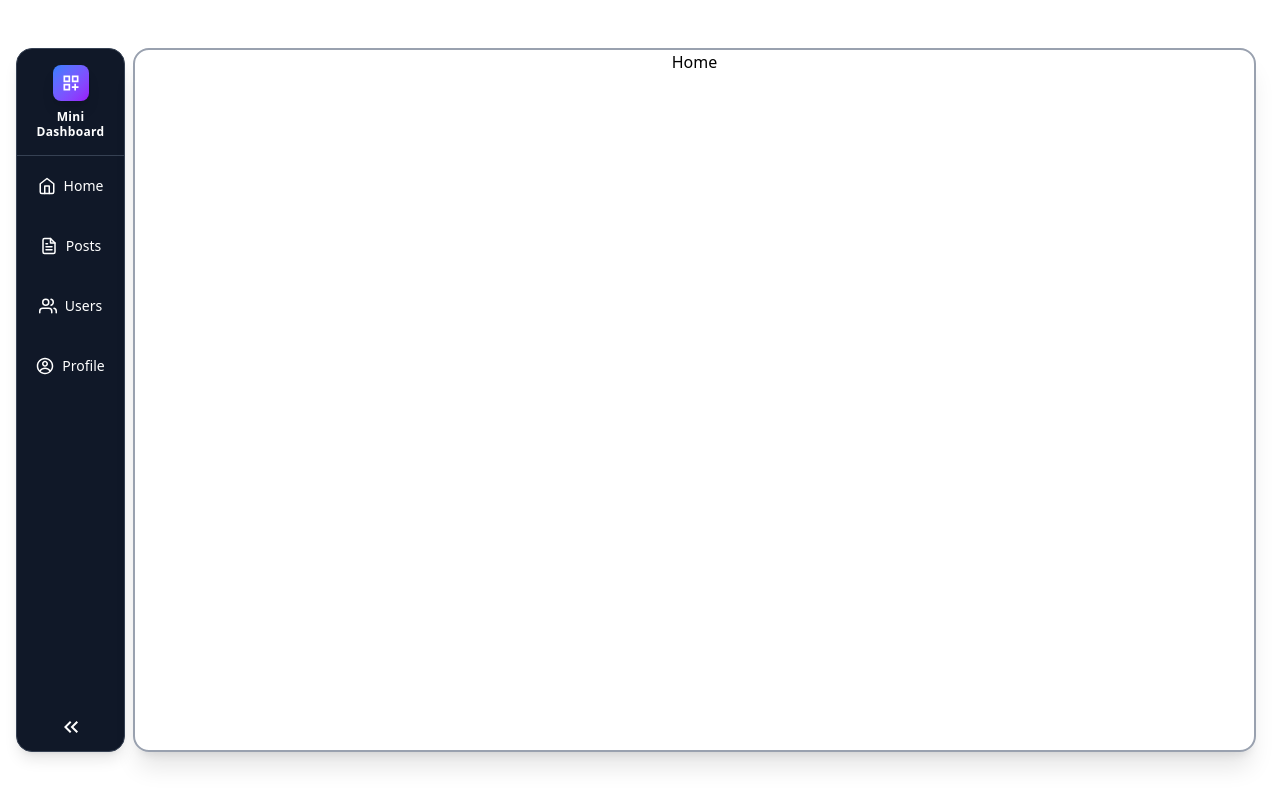
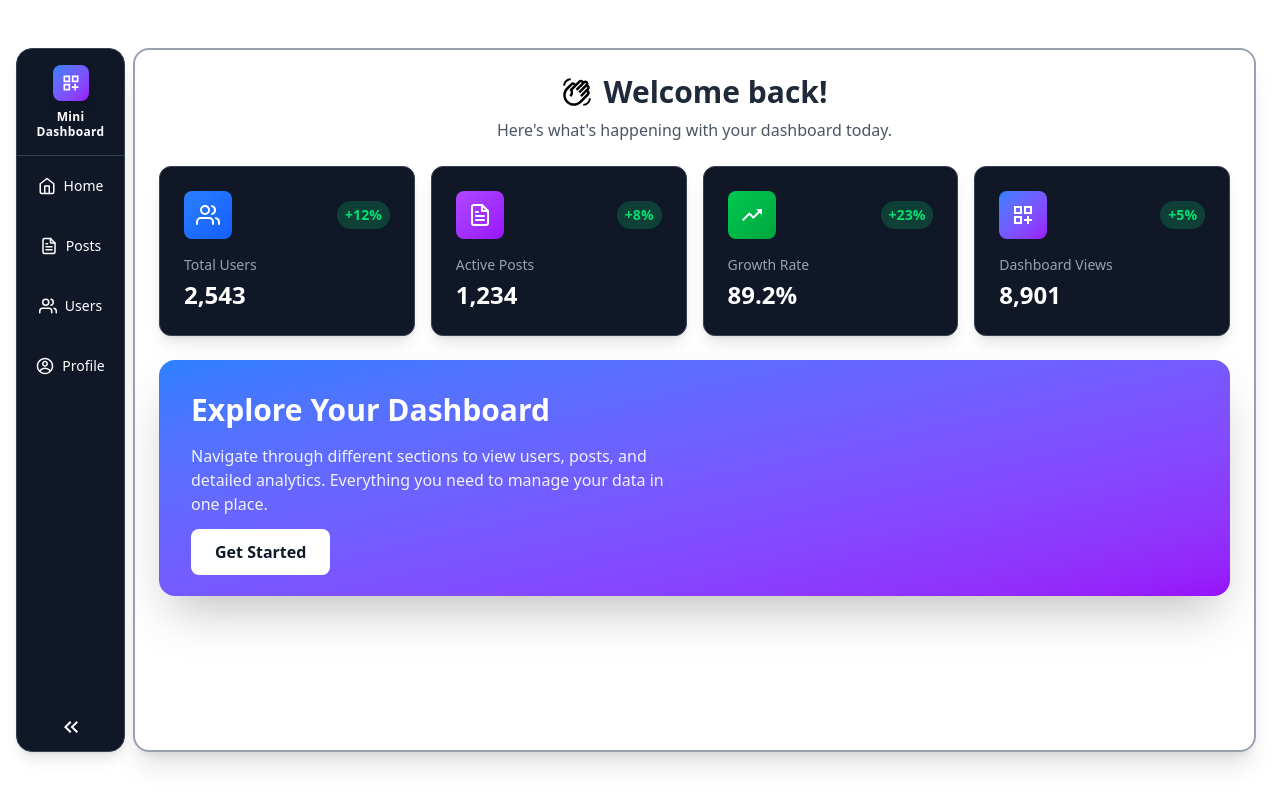
Before and after one commit to mohamim360/Mini_Dashboard, a Next.js app: page / in a window 1280 px wide. Built offline with nearby package versions, Linux system fonts and the light colour scheme.

Commit message:
added dashboard home page with stats card using Framer Motion

```diff
--- a/next.config.ts
+++ b/next.config.ts
@@ -2,8 +2,15 @@ import type { NextConfig } from "next";
 
 const nextConfig: NextConfig = {
   /* config options here */
-   images: {
-    domains: ['lh3.googleusercontent.com'],
+  images: {
+    remotePatterns: [
+      {
+        protocol: "https",
+        hostname: "lh3.googleusercontent.com",
+        port: "",
+        pathname: "/**",
+      },
+    ],
   },
 };
 
--- a/src/app/api/auth/[...nextauth]/route.ts
+++ b/src/app/api/auth/[...nextauth]/route.ts
@@ -9,7 +9,7 @@ const handler = NextAuth({
     })
   ],
   callbacks: {
-    async session({ session, token }) {
+    async session({ session }) {
       return session
     },
     async jwt({ token, account }) {
--- a/src/app/layout.tsx
+++ b/src/app/layout.tsx
@@ -15,7 +15,7 @@ const geistMono = Geist_Mono({
 });
 
 export const metadata: Metadata = {
-  title: "Create Next App",
+  title: "Mini Dashboard",
   description: "Generated by create next app",
 };
 
@@ -37,8 +37,6 @@ export default function RootLayout({
             </AuthSessionProvider>
           </div>
         </div>
-
-
       </body>
     </html>
   );
--- a/src/app/page.tsx
+++ b/src/app/page.tsx
@@ -1,6 +1,101 @@
+"use client";
 
+import { motion } from "framer-motion";
+import {
+  MdOutlineWavingHand
+} from "react-icons/md";
+import Link from "next/link";
+import { stats } from "@/lib/data";
 export default function Home() {
+
+  // Framer Motion Variants
+  const containerVariants = {
+    hidden: { opacity: 0 },
+    visible: {
+      opacity: 1,
+      transition: {
+        staggerChildren: 0.1
+      }
+    }
+  };
+
+  const itemVariants = {
+    hidden: { y: 20, opacity: 0 },
+    visible: {
+      y: 0,
+      opacity: 1
+    }
+  };
+
   return (
-    <div>Home</div>
+    <div className="p-6 flex flex-col gap-6 mx-auto w-full h-full overflow-x-auto">
+      {/* Welcome Section */}
+      <div className="flex flex-col items-center">
+        <div className="flex items-center gap-3 mb-2">
+          <MdOutlineWavingHand className="text-3xl" />
+          <h1 className="text-3xl font-bold text-gray-800">Welcome back!</h1>
+        </div>
+        <p className="text-gray-600">Here&apos;s what&apos;s happening with your dashboard today.</p>
+      </div>
+
+
+      {/* Stats Grid */}
+      <motion.div
+        variants={containerVariants}
+        initial="hidden"
+        animate="visible"
+        className="grid grid-cols-1 sm:grid-cols-2 lg:grid-cols-4 gap-4"
+      >
+        {stats.map((stat, index) => {
+          const Icon = stat.icon;
+          return (
+            <motion.div
+              key={stat.title}
+              variants={itemVariants}
+              whileHover={{ scale: 1.02, translateY: -2 }}
+              className="bg-gray-900 rounded-xl border border-gray-700 p-6 shadow-lg"
+            >
+              <div className="flex items-center justify-between mb-4">
+                <div className={`p-3 rounded-lg bg-gradient-to-br ${stat.gradient}`}>
+                  <Icon className="text-white text-2xl" />
+                </div>
+                <motion.span
+                  initial={{ scale: 0 }}
+                  animate={{ scale: 1 }}
+                  transition={{ delay: 0.3 + index * 0.1 }}
+                  className="text-green-400 text-sm font-semibold bg-green-400/20 px-2 py-1 rounded-full"
+                >
+                  {stat.change}
+                </motion.span>
+              </div>
+              <h3 className="text-gray-400 text-sm mb-1">{stat.title}</h3>
+              <p className="text-white text-2xl font-bold">{stat.value}</p>
+            </motion.div>
+          );
+        })}
+      </motion.div>
+
+
+      <div className="bg-gradient-to-br from-blue-500 to-purple-600 rounded-2xl p-8 shadow-2xl"
+      >
+        <div className="grid grid-cols-1 lg:grid-cols-2 gap-6 items-center">
+          <div>
+            <h2 className="text-3xl font-bold text-white mb-4">
+              Explore Your Dashboard
+            </h2>
+            <p className="text-white/90 mb-6">
+              Navigate through different sections to view users, posts, and detailed analytics.
+              Everything you need to manage your data in one place.
+            </p>
+            <Link className="bg-white text-gray-900 px-6 py-3 rounded-lg font-semibold hover:bg-gray-100 transition-colors"
+              href="/posts"
+            >
+              Get Started
+            </Link>
+          </div>
+        </div>
+      </div>
+
+    </div>
   );
 }
--- a/src/app/posts/page.tsx
+++ b/src/app/posts/page.tsx
@@ -8,11 +8,11 @@ import { useState } from "react"
 import { Post } from "@/lib/type";
 import { linkIcons } from "@/lib/linkIcon";
 
-
 function Posts() {
 
 	const [url, setUrl] = useState("https://jsonplaceholder.typicode.com/posts")
 
+	// Fetch posts
 	const { data: posts, loading, error } = useFetch<Post[]>(url)
 
 	const Icon = linkIcons["Posts"]
--- a/src/components/UI/card.tsx
+++ b/src/components/UI/card.tsx
@@ -9,11 +9,11 @@ interface CardProps {
 export default function Card({ title, body, link }: CardProps) {
   return (
     <div className="border rounded-lg shadow-md p-4 bg-white hover:shadow-lg transition flex flex-col h-full">
-
+      {/* Title */}
       <h2 className="font-bold text-lg pb-2 mb-3 border-b border-gray-300 min-h-[60px] line-clamp-2">
         {title}
       </h2>
-
+      {/* Body */}
       <p className="text-sm text-gray-600 flex-grow line-clamp-10 ">
         {body}
       </p>
--- a/src/components/UI/error.tsx
+++ b/src/components/UI/error.tsx
@@ -1,14 +1,22 @@
 import { VscError } from "react-icons/vsc";
 
 type ErrorProps = {
-  error?: string;
+	error?: string;
 };
 
 function Error({ error }: ErrorProps) {
 	return (
-		<>
-		<p className="text-gray-800 font-semibold gap-1 text-lg flex items-center justify-center h-[70vh]"><VscError /> {error}</p>
-		</>
-	)
+		<div className="flex flex-col items-center justify-center h-[70vh] w-full">
+			<div className="flex items-center gap-2 px-6 py-4 rounded-xl bg-red-600/20 border border-red-500/40 shadow-md">
+
+				<VscError className="text-red-500 text-2xl" />
+
+				<p className="text-red-400 font-medium text-lg">{error || "Something went wrong"}
+				</p>
+
+			</div>
+		</div>
+	);
 }
-export default Error
+
+export default Error;
--- a/src/components/layout/sidebar.tsx
+++ b/src/components/layout/sidebar.tsx
@@ -18,7 +18,7 @@ function Sidebar() {
       className="h-screen"
     >
       <div className="h-full flex items-center w-full">
-        <div className="flex flex-col items-center h-[88lvh] w-32 ml-4 mr-auto rounded-2xl border border-gray-700 bg-gray-900 shadow-lg">
+        <div className="flex flex-col items-center h-[88lvh] w-28 ml-4 mr-auto rounded-2xl border border-gray-700 bg-gray-900 shadow-lg">
           {/* Header */}
           <div className="w-full py-4 px-2 flex flex-col items-center justify-center border-b border-gray-700">
             <motion.div
--- a/src/lib/data.ts
+++ b/src/lib/data.ts
@@ -1,5 +1,10 @@
+import { FiFileText, FiUsers } from "react-icons/fi";
+import {
+  MdTrendingUp,
+  MdOutlineDashboardCustomize,
+} from "react-icons/md";
+
 // Define navigation links
-
 export const links = [
   {
     name: "Home",
@@ -18,3 +23,39 @@ export const links = [
     route: "/profile",
   },
 ] as const;
+
+// Sample stats data
+export const stats = [
+    {
+      title: "Total Users",
+      value: "2,543",
+      change: "+12%",
+      trend: "up",
+      icon: FiUsers,
+      gradient: "from-blue-500 to-blue-600",
+    },
+    {
+      title: "Active Posts",
+      value: "1,234",
+      change: "+8%",
+      trend: "up",
+      icon: FiFileText,
+      gradient: "from-purple-500 to-purple-600",
+    },
+    {
+      title: "Growth Rate",
+      value: "89.2%",
+      change: "+23%",
+      trend: "up",
+      icon: MdTrendingUp,
+      gradient: "from-green-500 to-green-600",
+    },
+    {
+      title: "Dashboard Views",
+      value: "8,901",
+      change: "+5%",
+      trend: "up",
+      icon: MdOutlineDashboardCustomize,
+      gradient: "from-blue-500 to-purple-600",
+    },
+  ] as const;
```
